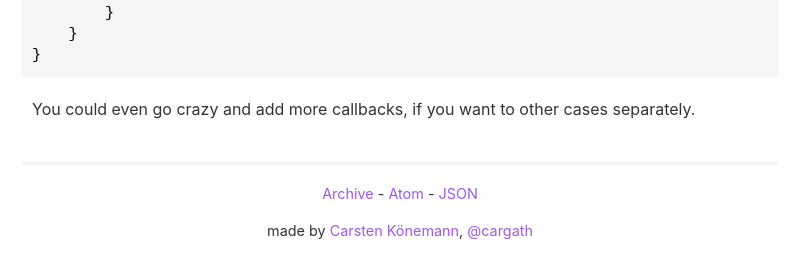
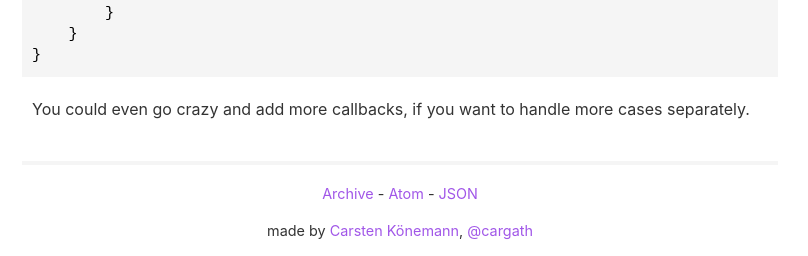
Before and after one commit to cargath/cargath.github.io, a Jekyll site: the page built from _posts/2018-03-26-Schroedingers-Completion-Handler.md, in a window 1280 px wide. Shown: the part 1538-1794 px from the top of the page, without its empty margins (240-1048 px from the left). Built offline with Jekyll 4.4.1, drawn with Linux system fonts in a browser that asks for light colours.

Commit message:
Proofreading. A thing i should do before posting.

````diff
--- a/_posts/2018-03-26-Schroedingers-Completion-Handler.md
+++ b/_posts/2018-03-26-Schroedingers-Completion-Handler.md
@@ -54,4 +54,4 @@ extension URLSession {
 }
 ```
 
-You could even go crazy and add more callbacks, if you want to other cases separately.
+You could even go crazy and add more callbacks, if you want to handle more cases separately.
````
